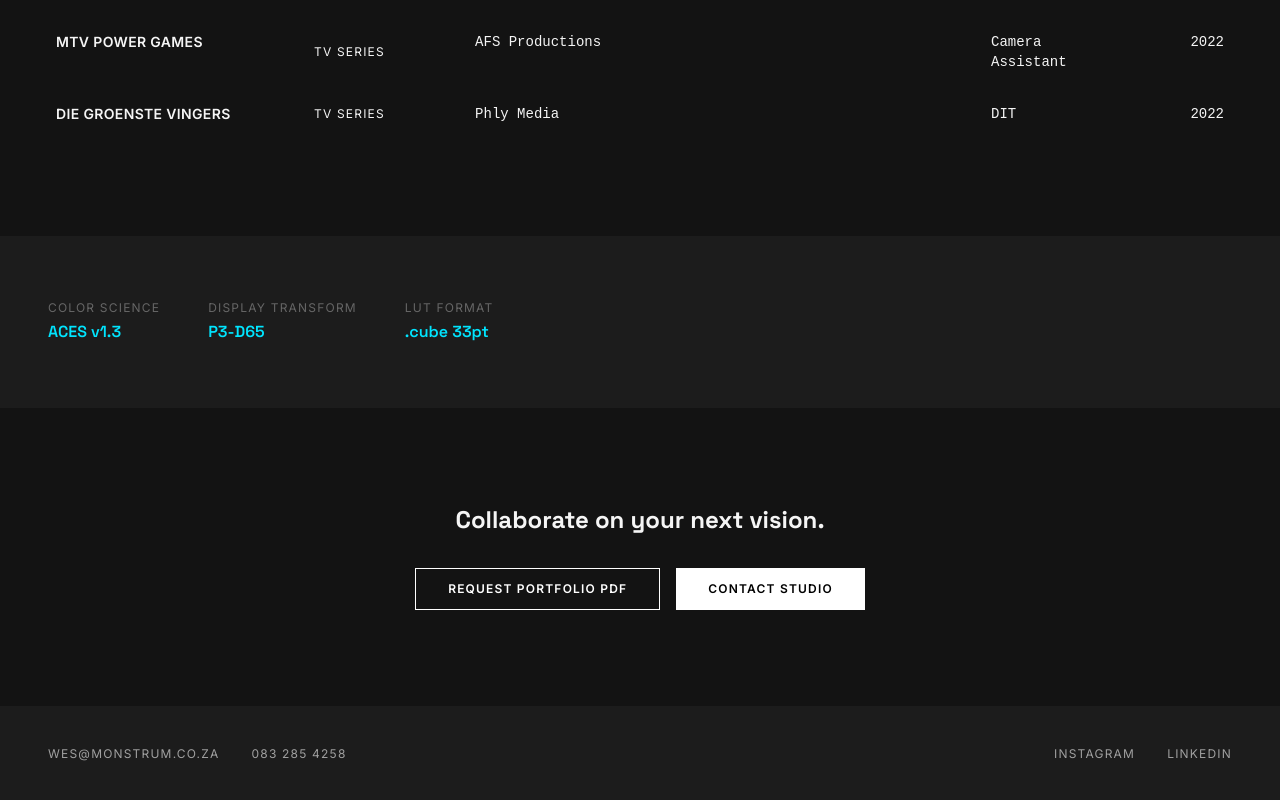
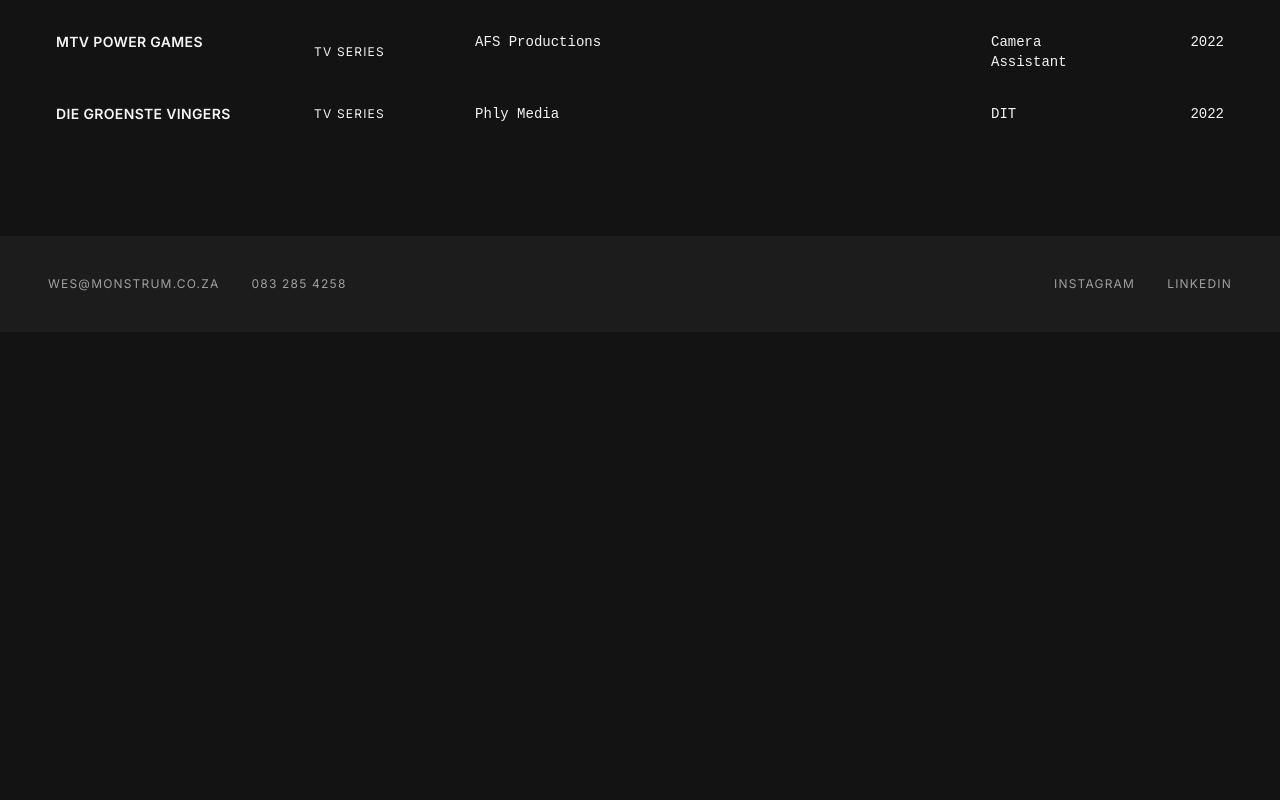
Before and after one commit to wessmit99-dev/DIT-Portfolio, a React (Vite) app: page /projects in a window 1280 px wide. Shown: the part 1204-2004 px from the top of the page. After the commit the page ends 1536 px from the top, so only its background shows below. Built offline with nearby package versions, Linux system fonts and the light colour scheme.

Commit message:
remove technical standards and footer CTA from projects page

```diff
--- a/src/pages/projects/index.tsx
+++ b/src/pages/projects/index.tsx
@@ -1,38 +1,14 @@
 import { siteData } from '@/data/mockData';
-import Button from '@/components/ui/Button';
 import ProjectsHero from './ProjectsHero';
 import ProjectList from './ProjectList';
-import TechnicalStandards from './TechnicalStandards';
 
 export default function ProjectsPage() {
-  const { heroHeadline, heroSubheadline, projects, technicalStandards, footerCtaPortfolioLabel, footerCtaContactLabel, footerCtaPortfolioHref, footerCtaContactHref } = siteData.projects;
+  const { heroHeadline, heroSubheadline, projects } = siteData.projects;
 
   return (
     <>
       <ProjectsHero headline={heroHeadline} subheadline={heroSubheadline} />
       <ProjectList projects={projects} />
-      <TechnicalStandards standards={technicalStandards} />
-
-      {/* Footer CTA */}
-      <section
-        className="py-24 px-12 text-center"
-        style={{ backgroundColor: '#131313' }}
-      >
-        <p
-          className="text-2xl font-bold mb-8"
-          style={{ fontFamily: "'Space Grotesk', sans-serif", color: '#f5f5f5' }}
-        >
-          Collaborate on your next vision.
-        </p>
-        <div className="flex flex-wrap gap-4 justify-center">
-          <Button variant="outline" href={footerCtaPortfolioHref}>
-            {footerCtaPortfolioLabel}
-          </Button>
-          <Button variant="primary" href={footerCtaContactHref}>
-            {footerCtaContactLabel}
-          </Button>
-        </div>
-      </section>
     </>
   );
 }
```
